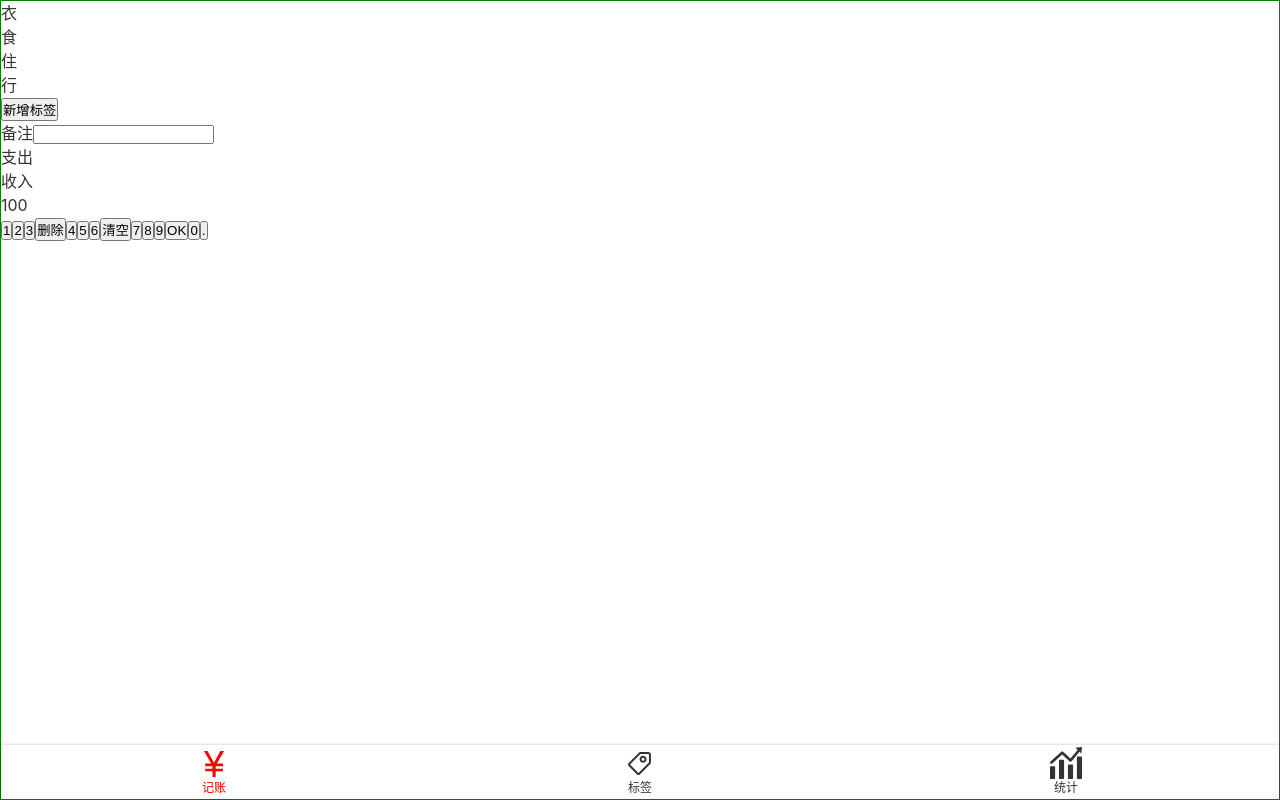
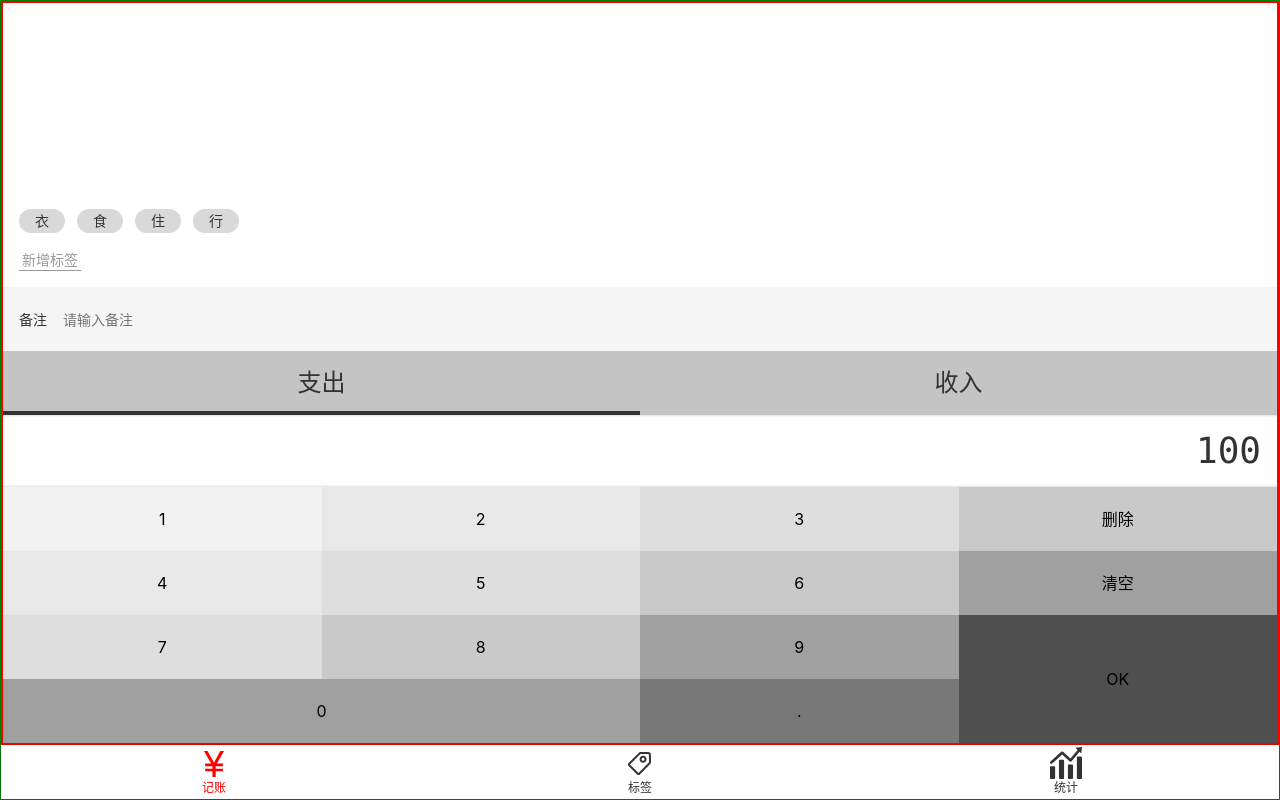
Before and after one commit to wujinghaoyyds/keep-accounts, a Vue app: page /#/money in a window 1280 px wide. Built offline with nearby package versions, Linux system fonts and the light colour scheme.

Commit message:
HTML 和 CSS写好了

```diff
--- a/src/App.vue
+++ b/src/App.vue
@@ -13,5 +13,6 @@
   -webkit-font-smoothing: antialiased;
   -moz-osx-font-smoothing: grayscale;
   color: #333333;
+  font-size: 16px;
 }
 </style>
--- a/src/assets/style/helper.scss
+++ b/src/assets/style/helper.scss
@@ -1,7 +1,20 @@
-$font-hei:-apple-system, "Noto Sans", "Helvetica Neue", Helvetica, "Nimbus Sans L", Arial, "Liberation Sans", "PingFang SC", "Hiragino Sans GB", "Noto Sans CJK SC", "Source Han Sans SC", "Source Han Sans CN", "Microsoft YaHei", "Wenquanyi Micro Hei", "WenQuanYi Zen Hei", "ST Heiti", SimHei, "WenQuanYi Zen Hei Sharp", sans-serif;
-
+$font-hei: -apple-system, "Noto Sans", "Helvetica Neue", Helvetica, "Nimbus Sans L", Arial, "Liberation Sans", "PingFang SC", "Hiragino Sans GB", "Noto Sans CJK SC", "Source Han Sans SC", "Source Han Sans CN", "Microsoft YaHei", "Wenquanyi Micro Hei", "WenQuanYi Zen Hei", "ST Heiti", SimHei, "WenQuanYi Zen Hei Sharp", sans-serif;
 $font-kai: Baskerville, Georgia, "Liberation Serif", "Kaiti SC", STKaiti, "AR PL UKai CN", "AR PL UKai HK", "AR PL UKai TW", "AR PL UKai TW MBE", "AR PL KaitiM GB", KaiTi, KaiTi_GB2312, DFKai-SB, "TW\-Kai", serif;
-
-$font-song:Georgia, "Nimbus Roman No9 L", "Songti SC", "Noto Serif CJK SC", "Source Han Serif SC", "Source Han Serif CN", STSong, "AR PL New Sung", "AR PL SungtiL GB", NSimSun, SimSun, "TW\-Sung", "WenQuanYi Bitmap Song", "AR PL UMing CN", "AR PL UMing HK", "AR PL UMing TW", "AR PL UMing TW MBE", PMingLiU, MingLiU, serif;
-
-$color-highlight:#f00;
+$font-song: Georgia, "Nimbus Roman No9 L", "Songti SC", "Noto Serif CJK SC", "Source Han Serif SC", "Source Han Serif CN", STSong, "AR PL New Sung", "AR PL SungtiL GB", NSimSun, SimSun, "TW\-Sung", "WenQuanYi Bitmap Song", "AR PL UMing CN", "AR PL UMing HK", "AR PL UMing TW", "AR PL UMing TW MBE", PMingLiU, MingLiU, serif;
+$color-highlight: #f00;
+//placeholder
+%clearFix {
+    &::after {
+        content: '';
+        display: block;
+        clear: both;
+    }
+}
+$color-shadow: rgba(0, 0, 0, 0.25);
+%outerShadow {
+    box-shadow: 0 0 3px $color-shadow;
+}
+%innerShadow {
+    box-shadow: inset 0 -3px 3px -3px $color-shadow,
+    inset 0 3px 3px -3px $color-shadow;
+}
--- a/src/assets/style/reset.scss
+++ b/src/assets/style/reset.scss
@@ -1,8 +1,17 @@
-*{
-    margin:0;padding:0;
-    box-sizing:border-box;
+* {
+    margin: 0;padding: 0;
+    box-sizing: border-box;
 }
-a{
-    text-decoration:none;
-    color:inherit;
+a {
+    text-decoration: none;
+    color: inherit;
 }
+ul, ol {
+    list-style: none;
+}
+button, input {
+    font: inherit;
+}
+:focus {
+    outline: none;
+}
--- a/src/components/Layout.vue
+++ b/src/components/Layout.vue
@@ -1,6 +1,6 @@
 <template>
-  <div class="nav-wrapper">
-    <div class="content">
+  <div class="layout-wrapper">
+    <div class="content" :class="classPrefix && `${classPrefix}-content`">
      <slot/>
     </div>
     <Nav/>
@@ -10,12 +10,13 @@
 <script lang="ts">
 
 export default {
+  props:['classPrefix'],
   name: 'Layout'
 };
 </script>
 
 <style lang="scss" scoped>
-.nav-wrapper{
+.layout-wrapper{
   border:1px solid green;
   display:flex;
   flex-direction:column;
--- a/src/components/Nav.vue
+++ b/src/components/Nav.vue
@@ -24,8 +24,8 @@
 <style lang="scss" scoped>
 @import '~@/assets/style/helper.scss';
 nav {
+  @extend %outerShadow;
   display: flex;
-  box-shadow: 0 0 3px rgba(0, 0, 0, 0.25);
   flex-direction: row;
   font-size: 12px;
   > .item {
--- a/src/views/Money.vue
+++ b/src/views/Money.vue
@@ -1,28 +1,5 @@
 <template>
-  <Layout>
-    <div class="tags">
-      <ul class="current">
-        <li>衣</li>
-        <li>食</li>
-        <li>住</li>
-        <li>行</li>
-      </ul>
-      <div class="new">
-        <button>新增标签</button>
-      </div>
-    </div>
-    <div>
-      <label class="notes">
-        <span class="name">备注</span>
-        <input type="text">
-      </label>
-    </div>
-    <div>
-      <ul class="types">
-        <li class="selected">支出</li>
-        <li class="selected">收入</li>
-      </ul>
-    </div>
+  <Layout class-prefix="layout">
     <div class="numberPad">
       <div class="output">100</div>
       <div class="buttons">
@@ -37,10 +14,33 @@
         <button>7</button>
         <button>8</button>
         <button>9</button>
-        <button>OK</button>
-        <button>0</button>
+        <button class="ok">OK</button>
+        <button class="zero">0</button>
         <button>.</button>
       </div>
+    </div>
+    <div>
+      <ul class="types">
+        <li class="selected">支出</li>
+        <li>收入</li>
+      </ul>
+    </div>
+    <div>
+      <label class="notes">
+        <span class="name">备注</span>
+        <input type="text" placeholder="请输入备注">
+      </label>
+    </div>
+    <div class="tags">
+      <div class="new">
+        <button>新增标签</button>
+      </div>
+      <ul class="current">
+        <li>衣</li>
+        <li>食</li>
+        <li>住</li>
+        <li>行</li>
+      </ul>
     </div>
   </Layout>
 </template>
@@ -50,8 +50,132 @@
   name: 'Money',
 };
 </script>
-
+<style lang="scss">
+.layout-content {
+  border: 2px solid red;
+  display: flex;
+  flex-direction: column-reverse;
+}
+</style>
 <style lang="scss" scoped>
 @import '~@/assets/style/helper.scss';
-
+.numberPad {
+  .output {
+    @extend %clearFix;
+    @extend %innerShadow;
+    font-size: 36px;
+    font-family: Consolas, monospace;
+    padding: 9px 16px;
+    text-align: right;
+  }
+  .buttons {
+    @extend %clearFix;
+    > button {
+      width: 25%;
+      height: 64px;
+      float: left;
+      background: transparent;
+      border: none;
+      &.ok {
+        height: 64*2px;
+        float: right;
+      }
+      &.zero {
+        width: 25*2%;
+      }
+      $bg: #f2f2f2;
+      &:nth-child(1) {
+        background: $bg;
+      }
+      &:nth-child(2), &:nth-child(5) {
+        background: darken($bg, 4%);
+      }
+      &:nth-child(3), &:nth-child(6), &:nth-child(9) {
+        background: darken($bg, 4*2%);
+      }
+      &:nth-child(4), &:nth-child(7), &:nth-child(10) {
+        background: darken($bg, 4*4%);
+      }
+      &:nth-child(8), &:nth-child(11), &:nth-child(13) {
+        background: darken($bg, 4*8%);
+      }
+      &:nth-child(14) {
+        background: darken($bg, 4*12%);
+      }
+      &:nth-child(12) {
+        background: darken($bg, 4*16%);
+      }
+    }
+  }
+}
+.types {
+  background: #c4c4c4;
+  display: flex;
+  text-align: center;
+  font-size: 24px;
+  > li {
+    width: 50%;
+    height: 64px;
+    display: flex;
+    justify-content: center;
+    align-items: center;
+    position: relative;
+    &.selected::after {
+      content: '';
+      position: absolute;
+      bottom: 0;
+      left: 0;
+      width: 100%;
+      height: 4px;
+      background: #333;
+    }
+  }
+}
+.notes {
+  font-size: 14px;
+  background: #f5f5f5;
+  display: flex;
+  align-items: center;
+  .name {
+    padding: 0 16px;
+  }
+  input {
+    height: 64px;
+    flex-grow: 1;
+    background: transparent;
+    border: none;
+    padding-right: 16px;
+  }
+}
+.tags {
+  flex-grow: 1;
+  font-size: 14px;
+  padding: 16px;
+  display: flex;
+  flex-direction: column-reverse;
+  > .current {
+    display: flex;
+    flex-wrap: wrap;
+    > li {
+      background: #d9d9d9;
+      $h: 24px;
+      height: $h;
+      line-height: $h;
+      border-radius: $h/2;
+      padding: 0 16px;
+      margin-right: 12px;
+      margin-top: 4px;
+    }
+  }
+  > .new {
+    padding-top: 16px;
+    button {
+      background: transparent;
+      border: none;
+      color: #999;
+      border-bottom: 1px solid;
+      padding: 0 3px;
+    }
+  }
+}
 </style>
```
